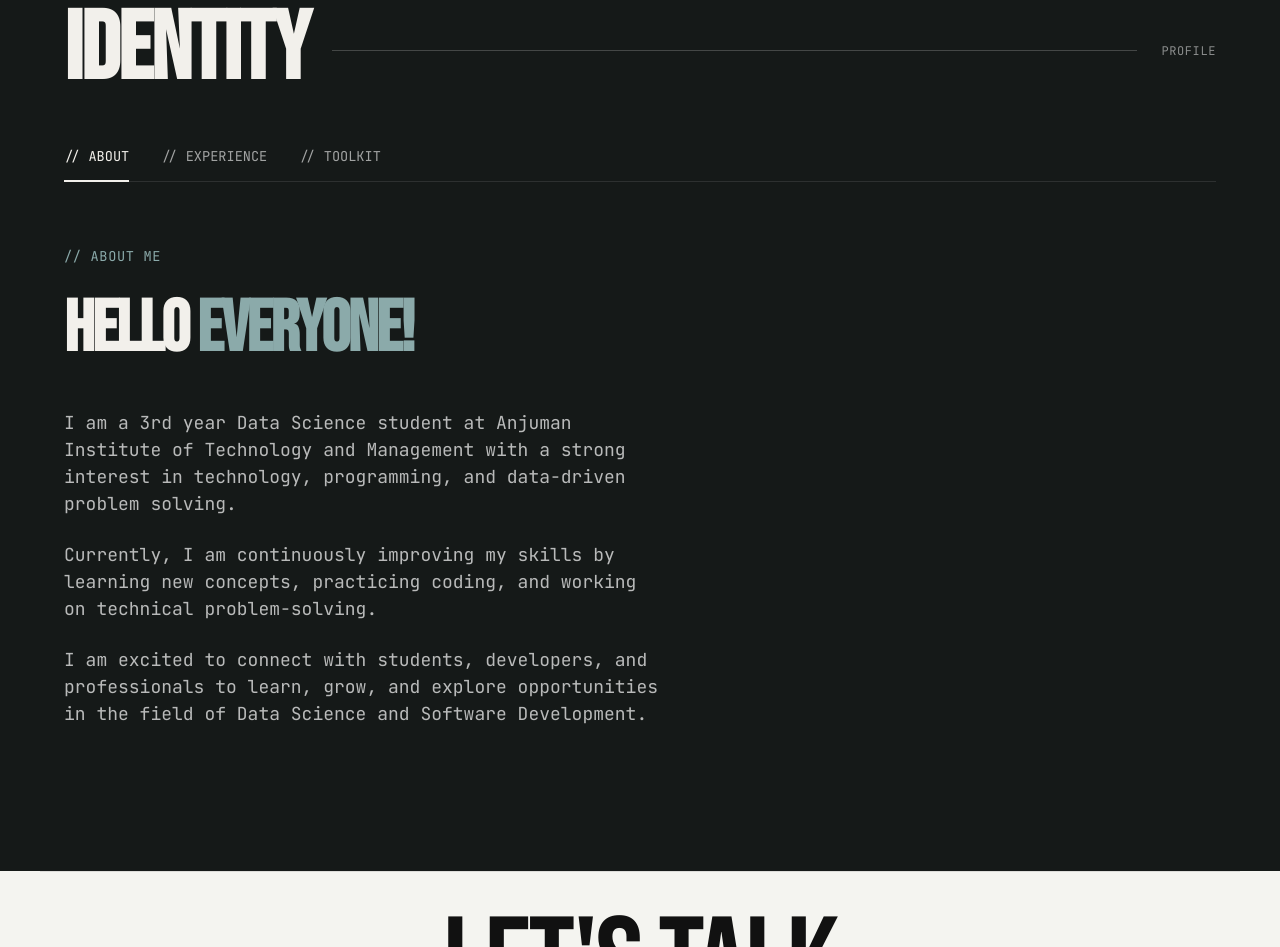
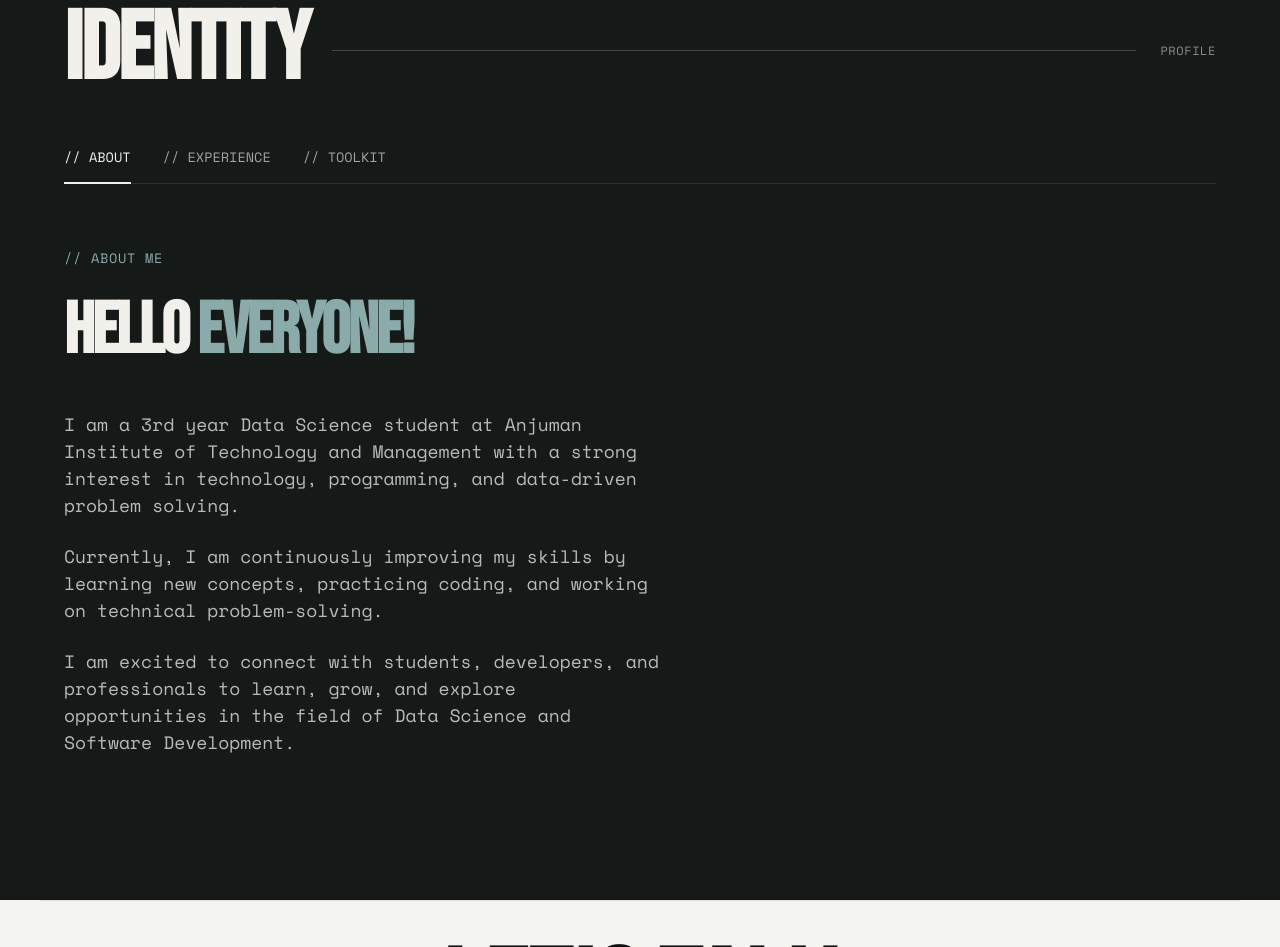
Before and after one commit to subhankalgond/portfolio, a website built with Vite: page index.html in a window 1280 px wide. Shown: the part 1705-2652 px from the top of the page. Built offline with nearby package versions, Linux system fonts and the light colour scheme.

Commit message:
Swap JetBrains Mono to Space Mono font

```diff
--- a/index.html
+++ b/index.html
@@ -10,7 +10,7 @@
     <link rel="preconnect" href="https://fonts.gstatic.com" crossorigin>
 
     <!-- Editorial Font Stack -->
-    <link href="https://fonts.googleapis.com/css2?family=Instrument+Serif:ital@0;1&family=Inter:wght@400;500;600;700&family=JetBrains+Mono:wght@400;500;700&display=swap" rel="stylesheet">
+    <link href="https://fonts.googleapis.com/css2?family=Bebas+Neue&family=Space+Mono:wght@400;700&display=swap" rel="stylesheet">
 
     <!-- Styles & Icons -->
     <link rel="stylesheet" href="style.css">
--- a/style.css
+++ b/style.css
@@ -1,4 +1,4 @@
-@import url('https://fonts.googleapis.com/css2?family=Bebas+Neue&family=JetBrains+Mono:wght@400;700&display=swap');
+@import url('https://fonts.googleapis.com/css2?family=Bebas+Neue&family=Space+Mono:wght@400;700&display=swap');
 
 :root {
     --bg-color: #f4f4f0;
@@ -9,9 +9,9 @@
     --bento-bg: rgba(0, 0, 0, 0.03);
 
     --font-heading: 'Bebas Neue', sans-serif;
-    --font-sans: 'JetBrains Mono', monospace;
+    --font-sans: 'Space Mono', monospace;
     --font-serif: 'Bebas Neue', sans-serif;
-    --font-mono: 'JetBrains Mono', monospace;
+    --font-mono: 'Space Mono', monospace;
 
     /* Aliases for compatibility */
     --text-color: var(--text-primary);
```
